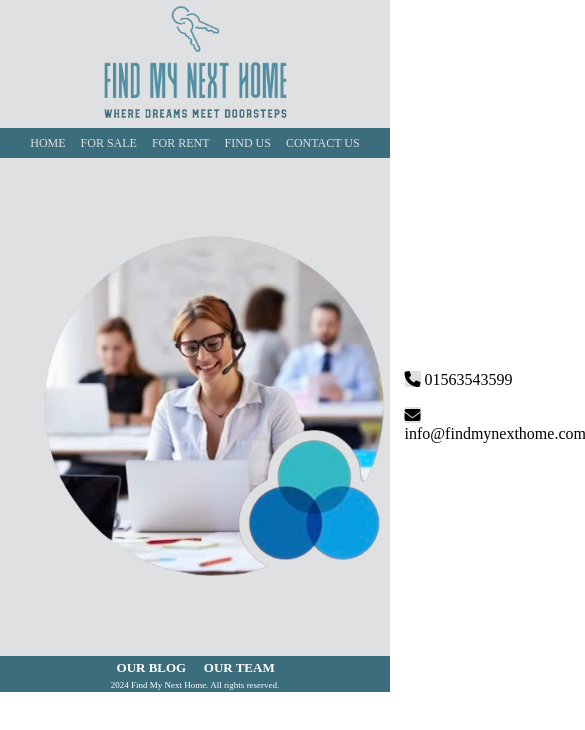
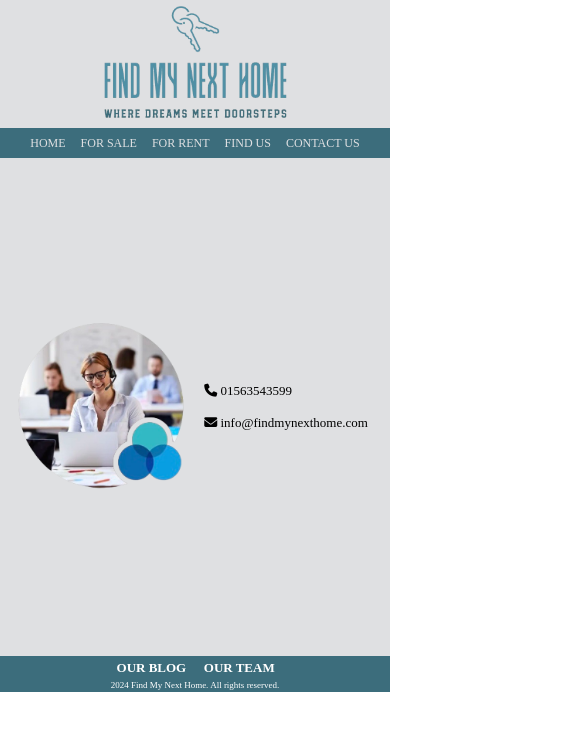
Before and after one commit to samjaygill/findmynexthome_client, a React (Create React App) app: page /contact in a window 390 px wide. Shown: the top 730 px of the page, 585 px wide, since content can reach past the window. Built offline with nearby package versions, Linux system fonts and the light colour scheme; no server answers.

Commit message:
responsive styling for contact page

```diff
--- a/src/components/css/ContactUs.css
+++ b/src/components/css/ContactUs.css
@@ -22,3 +22,46 @@
   background-color: #dfe0e2;
 
 }
+@media (max-width: 1205px) {
+  .contact-img {
+    height: 300px;
+  }
+}
+@media (max-width: 626px) {
+  .contact-container{
+    padding: 0 5%;
+  }
+  .contact-img {
+    height: 230px;
+  }
+  .contact-card2 {
+    font-size: 14px;
+  }
+}
+@media (max-width: 530px) {
+  .contact-img {
+    height: 200px;
+  }
+}
+@media (max-width: 446px) {
+  .contact-container{
+    padding: 0 2.5%;
+  }
+  .contact-img {
+    height: 170px;
+  }
+  .contact-card2 {
+    font-size: 13px;
+  }
+}
+@media (max-width: 376px) {
+  .contact-container{
+    padding: 0 2.5%;
+  }
+  .contact-img {
+    height: 130px;
+  }
+  .contact-card2 {
+    font-size: 11px;
+  }
+}
```
